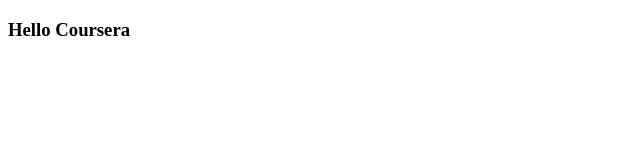
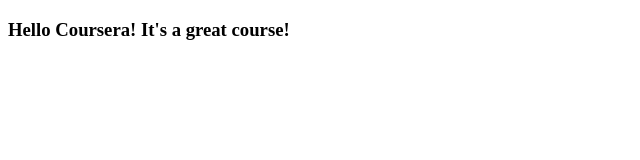
Before and after one commit to ViniciusMarch/Coursera-Studies, a plain HTML site: page site/index.html in a window 1280 px wide. Shown: the whole page, without its empty margins (0-640 px from the left). Drawn offline with Linux system fonts and the light colour scheme.

Commit message:
Small addition to our page content.

```diff
--- a/site/index.html
+++ b/site/index.html
@@ -4,6 +4,6 @@
 	<title></title>
 </head>
 <body>
-<h3>Hello Coursera</h3>
+<h3>Hello Coursera! It's a great course!</h3>
 </body>
 </html>
```
